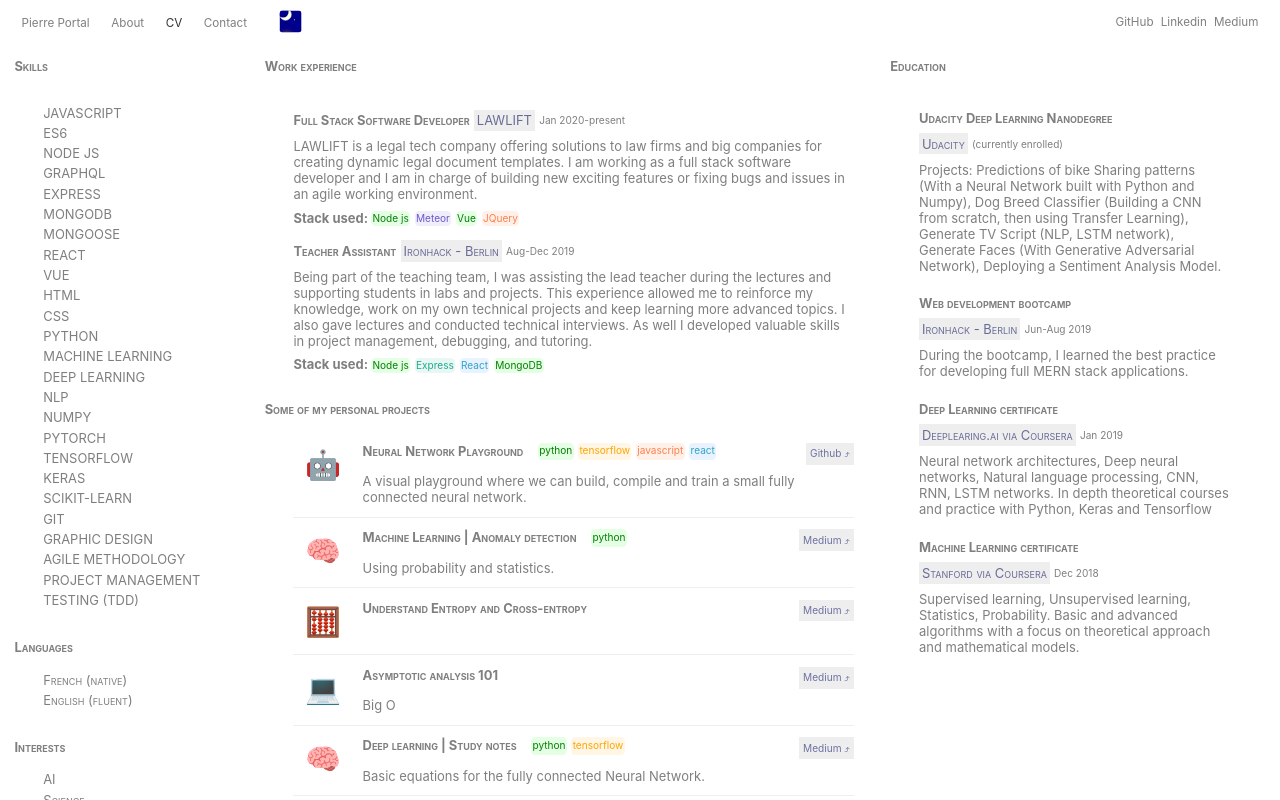
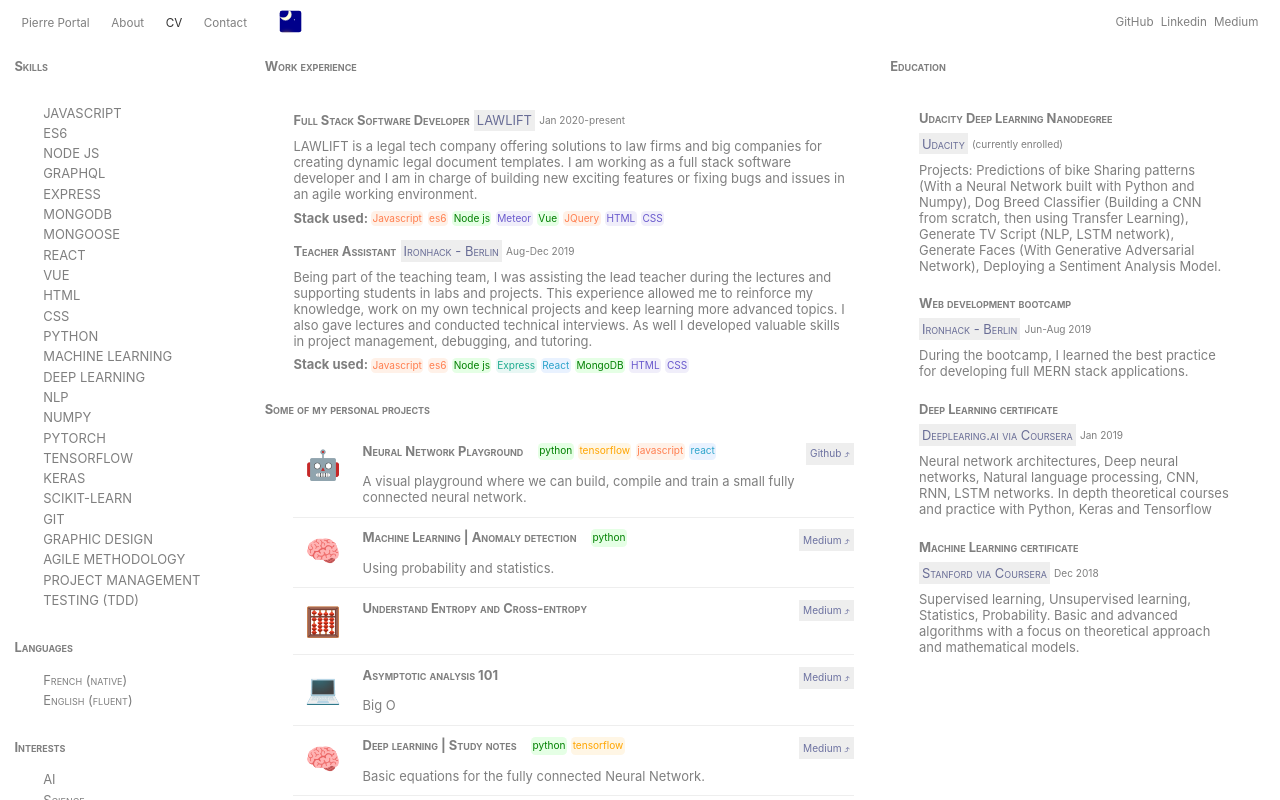
Before and after one commit to pierreportal/pierreportal, a React (Create React App) app: page /cv in a window 1280 px wide. Built offline with nearby package versions, Linux system fonts and the light colour scheme.

Commit message:
add: html and css to stacks

```diff
--- a/src/components/About.jsx
+++ b/src/components/About.jsx
@@ -62,6 +62,8 @@
             "Express",
             "MongoDB",
             "Flask",
+            "HTML",
+            "CSS",
           ].map((item) => (
             <span
               className={`tech-tag ${item
--- a/src/components/Works.jsx
+++ b/src/components/Works.jsx
@@ -17,6 +17,7 @@
           .map((item) => (
             <span
               className={`tech-tag ${item
+                .trim()
                 .toLowerCase()
                 .replace(" ", "")
                 .replace("-", "")}`}
--- a/src/fakeData.js
+++ b/src/fakeData.js
@@ -36,7 +36,7 @@
       company: "LAWLIFT",
       details: [
         "LAWLIFT is a legal tech company offering solutions to law firms and big companies for creating dynamic legal document templates. I am working as a full stack software developer and I am in charge of building new exciting features or fixing bugs and issues in an agile working environment.",
-        "Stack used: Node js, Meteor, Vue, JQuery",
+        "Stack used: Javascript, es6, Node js, Meteor, Vue, JQuery, HTML, CSS",
       ],
       dates: "Jan 2020-present",
     },
@@ -45,7 +45,7 @@
       company: "Ironhack - Berlin",
       details: [
         "Being part of the teaching team, I was assisting the lead teacher during the lectures and supporting students in labs and projects. This experience allowed me to reinforce my knowledge, work on my own technical projects and keep learning more advanced topics. I also gave lectures and conducted technical interviews. As well I developed valuable skills in project management, debugging, and tutoring.",
-        "Stack used: Node js, Express, React, MongoDB",
+        "Stack used: Javascript, es6, Node js, Express, React, MongoDB, HTML, CSS",
       ],
       dates: "Aug-Dec 2019",
     },
--- a/src/styles/main.css
+++ b/src/styles/main.css
@@ -411,6 +411,8 @@
 
 .tech-tag.pandas,
 .tech-tag.numpy,
+.tech-tag.html,
+.tech-tag.css,
 .tech-tag.scikitlearn,
 .tech-tag.meteor {
   color: slateblue;
@@ -423,10 +425,12 @@
 }
 .tech-tag.javascript,
 .tech-tag.p5,
-.tech-tag.jquery {
+.tech-tag.jquery,
+.tech-tag.es6 {
   color: coral;
   background-color: rgba(255, 117, 31, 0.1);
 }
+
 .work-item .text a {
   text-decoration: none;
   font-size: 0.7rem;
```
